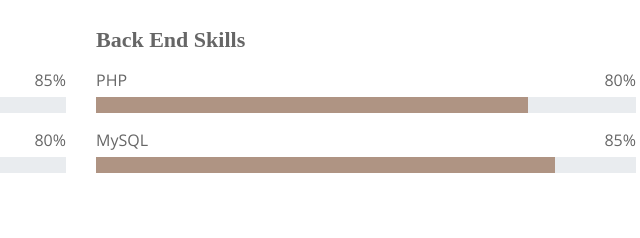
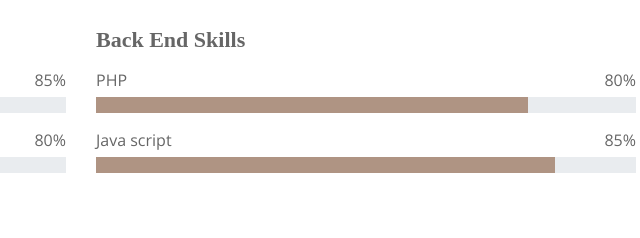
Before and after one commit to vijayrahul-2511/vijayrahul-portfolio, a plain HTML site: page index.html in a window 1280 px wide. Shown: the part 1269-1507 px from the top of the page, 559-1199 px from the left. Drawn offline with nearby package versions, Linux system fonts and the light colour scheme; a web font is replaced by a local one.

Commit message:
Update index.html

```diff
--- a/index.html
+++ b/index.html
@@ -132,7 +132,7 @@
 
 
                             <div class="skill-name">
-                                <p>MySQL</p><p>85%</p>
+                                <p>Java script</p><p>85%</p>
                             </div>
                             <div class="progress">
                                 <div class="progress-bar" role="progressbar" aria-valuenow="85" aria-valuemin="0" aria-valuemax="100"></div>
```
